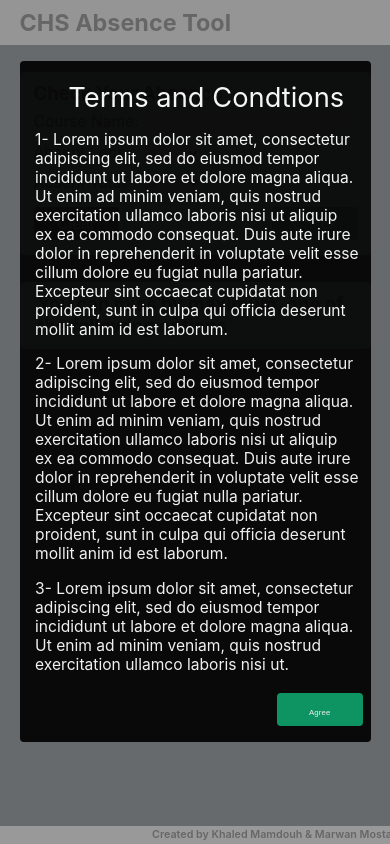
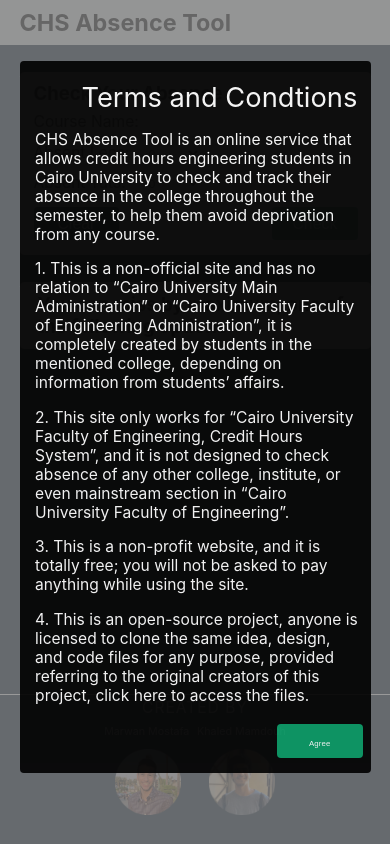
Before and after one commit to Marwan-9/absence-tracking-site, a PHP site: page / in a window 390 px wide. Run offline with PHP 8.4, Linux system fonts and the light colour scheme.

Commit message:
commit 5

```diff
--- a/Styles.css
+++ b/Styles.css
@@ -14,20 +14,6 @@ option:hover{
     cursor: pointer;
 }
 
-footer {
-    position: fixed;
-    left: 0;
-    height:1.25vw;
-    bottom:0;
-    font-size:1vw;
-    padding-left: 77vw;
-    padding-bottom: 0.2vw;;
-    width: 100%;
-    background-color:white;
-    color: black;
-    font-weight: 600;
-    text-align: left;
- }
 
  ul {
     list-style: none;
@@ -36,6 +22,71 @@ footer {
  a, a:visited, a:hover{
     text-decoration: none;
     color:black;
+ }
+
+ footer{
+    position: absolute;
+    top:48vw;
+    width: 100%;
+    height: 0.05vw;
+    background-color: white;
+ }
+
+ .HeaderDiv{
+    margin: 0vw auto 0vw ;
+    width: fit-content;
+    font-size: 1.75vw;
+    letter-spacing: 0.25vw;
+    padding: 0%;
+    color: white;
+ }
+
+ .textDiv{
+    display: inline-block;
+    display: flex;
+    width:fit-content;
+    margin: 0vw auto 0vw ;
+    font-size: 1.25vw;
+    color: white;
+}
+
+.text{
+    margin-top: 1vw;
+    margin-left: 1vw;
+    margin-right: 1vw;
+}
+
+.headerText{
+    margin-bottom: 0vw;
+    margin-top: 0.5vw;
+}
+
+.imgDiv{
+    width:fit-content;
+    margin: 0vw auto 0vw ;
+    margin-bottom: 1.5vw;
+    display: flex;
+ }
+
+ .hoverDiv {
+    width: fit-content;
+    padding-left: 1vw;
+    padding-right: 1vw;
+    cursor: pointer;
+
+	-webkit-transform: scale(1);
+	transform: scale(1);
+	-webkit-transition: .3s ease-in-out;
+	transition: .3s ease-in-out;
+}
+.hoverDiv:hover {
+	-webkit-transform: scale(1.1);
+	transform: scale(1.1);
+}
+
+.img{
+    height: 9vw;
+    width: 9vw;
  }
 
 /*=========================================IDs=========================================*/
@@ -207,7 +258,9 @@ footer {
 }
 
 
-
+#openSourceLink:hover{
+    text-decoration: underline;
+}
 
 /*==============================================Classes========================================*/
 
@@ -287,7 +340,60 @@ footer {
     display: none;
 }
 
+
 /*===================================Terms and Conditions Classes=========================*/
+
+footer{
+    top:178vw;
+ }
+
+ .HeaderDiv{
+    font-size: 4vw;
+
+ }
+
+ .textDiv{
+    display: inline-block;
+    display: flex;
+    width:fit-content;
+    margin: 0vw auto 0vw ;
+    font-size: 2.75vw;
+    color: white;
+}
+
+.text{
+}
+
+.headerText{
+    margin-bottom: 1vw;
+    margin-top: 1vw;
+}
+
+.imgDiv{
+    padding-bottom: 2.5vw;
+ }
+
+ .hoverDiv {
+    width: fit-content;
+    padding-left: 3.5vw;
+    padding-right: 3.5vw;
+    cursor: pointer;
+
+	-webkit-transform: scale(1);
+	transform: scale(1);
+	-webkit-transition: .3s ease-in-out;
+	transition: .3s ease-in-out;
+}
+.hoverDiv:hover {
+	-webkit-transform: scale(1.1);
+	transform: scale(1.1);
+}
+
+.img{
+    height: 17vw;
+    width: 17vw;
+ }
+
 
 .TandCOuter{
     position: absolute;
@@ -316,8 +422,8 @@ footer {
 
 .TandC_header{
     color:white;
-    font-size: 2vw;
-    padding: 0vw 0vw 0vw 15vw;
+    font-size: 2.02vw;
+    text-align: center;
 }
 .TandC_content{
     color:white;
@@ -329,7 +435,7 @@ footer {
     background-color: #059862;
     float: right;
              /* Top   right  bottom  left */
-     margin:  1.5vw      2vw   2vw   1.25vw ;
+     margin:  2.1vw      2vw   2vw   1.25vw ;
 }
 
 .acceptButton:hover{
@@ -366,6 +472,8 @@ footer {
     font-weight: 300;
   }
 
+
+
   .hide{
     display: none;
   }
@@ -375,20 +483,7 @@ footer {
 /*==================================== Mobile Phone Compatibility ================================== */
 @media only screen and (max-width: 1024px) {
 
-    footer {
-        left: 0;
-        height:3.5vw;
-        bottom:0;
-        font-size:2.75vw;
-        padding-left: 39vw;
-        padding-bottom: 0.5vw;
-        padding-top: 0.5vw;
-        width: 100%;
-        background-color:white;
-        color: black;
-        font-weight: 600;
-        text-align: left;
-     }
+
 
     /*==========================================IDs=======================================*/
     #TopBarTitle{
--- a/index.html
+++ b/index.html
@@ -119,25 +119,25 @@
                   Terms and Condtions
                 </p>
 
-                <p class="TandC_content"> 1- Lorem ipsum dolor sit amet, consectetur adipiscing elit,
-                    sed do eiusmod tempor incididunt ut labore et dolore magna aliqua.
-                    Ut enim ad minim veniam, quis nostrud exercitation ullamco laboris nisi ut
-                    aliquip ex ea commodo consequat. Duis aute irure dolor in reprehenderit in
-                    voluptate velit esse cillum dolore eu fugiat nulla pariatur.
-                    Excepteur sint occaecat cupidatat non proident, sunt in culpa qui officia
-                    deserunt mollit anim id est laborum.</p>
+                <p class="TandC_content"> CHS Absence Tool is an online service that allows credit hours engineering students
+                  in Cairo University to check and track their absence in the college throughout the semester,
+                  to help them avoid deprivation from any course.  </p>
 
-                <p class="TandC_content"> 2- Lorem ipsum dolor sit amet, consectetur adipiscing elit,
-                   sed do eiusmod tempor incididunt ut labore et dolore magna aliqua.
-                   Ut enim ad minim veniam, quis nostrud exercitation ullamco laboris nisi ut
-                   aliquip ex ea commodo consequat. Duis aute irure dolor in reprehenderit in
-                   voluptate velit esse cillum dolore eu fugiat nulla pariatur.
-                   Excepteur sint occaecat cupidatat non proident, sunt in culpa qui officia
-                   deserunt mollit anim id est laborum.</p>
+                <p class="TandC_content"> 1. This is a non-official site and has no relation to
+                  “Cairo University Main Administration” or “Cairo University Faculty of Engineering Administration”,
+                   it is completely created by students in the mentioned college,
+                   depending on information from students’ affairs.</p>
 
-                <p class="TandC_content"> 3- Lorem ipsum dolor sit amet, consectetur adipiscing elit,
-                   sed do eiusmod tempor incididunt ut labore et dolore magna aliqua.
-                   Ut enim ad minim veniam, quis nostrud exercitation ullamco laboris nisi ut. </p>
+                <p class="TandC_content"> 2. This site only works for “Cairo University Faculty of Engineering, Credit Hours System”,
+                  and it is not designed to check absence of any other college, institute,
+                  or even mainstream section in “Cairo University Faculty of Engineering”. </p>
+
+                <p class="TandC_content"> 3. This is a non-profit website, and it is totally free;
+                  you will not be asked to pay anything while using the site. </p>
+
+                  <p class="TandC_content"> 4. This is an open-source project, anyone is licensed to clone the same idea,
+                    design, and code files for any purpose, provided referring to the original creators of this project,
+                    <a href= "www.github.com" style="color:white; cursor: pointer;" id="openSourceLink">click here</a> to access the files. </p>
 
                    <button class="buttonStyle acceptButton"><span class="buttonText">Agree</span></button>
 
@@ -149,7 +149,24 @@
     <iframe name="frame" style="display: none;"></iframe>
 </body>
 <footer>
-  Created by Khaled Mamdouh & Marwan Mostafa
+    <div class="footerDiv">
+      <div class="HeaderDiv">
+            <p class="headerText">CREATED BY</p>
+      </div>
+      <div class="textDiv">
+            <p class="text">Marwan Mostafa</p>
+            <p class="text">Khaled Mamdouh</p>
+      </div>
+      <div class="imgDiv">
+            <div class="hoverDiv">
+            <img src="ma.png" class="img">
+            </div>
+            <div class="hoverDiv">
+            <img src="kh.png" class="img">
+            </div>
+      </div>
+    </div>
 </footer>
+
 <script src="script.js"></script>
 </html>
--- a/script.js
+++ b/script.js
@@ -21,10 +21,16 @@ const crdsErrorTextBox = document.getElementById("crdsErrorTextBox");
 const courseNameErrorTextBox = document.getElementById("courseNameErrorTextBox");
 const reportButton = document.getElementById("ErrorButton");
 
-//5. Terms and Conditions Panel Components
+
+//5.Footer Components
+const pics= document.getElementsByClassName("hoverDiv");
+
+//6. Terms and Conditions Panel Components
 const forthDiv= document.getElementById("forthDiv");
 const termsWindow = document.getElementById("TandCInner");
 const agreeButton=document.getElementsByClassName("acceptButton");
+
+
 
 //==== Global Variables
 let coursesArray = [];
@@ -58,6 +64,11 @@ checkButton.addEventListener("click",checking);
 
 //6. clearing(), Clears all the textboxs and make the app ready for new request.
 clearButton.addEventListener("click",clearing);
+
+//7. linkedin(), opens our linkedIn profiles.
+pics[0].addEventListener("click",linkedIn1);
+pics[1].addEventListener("click",linkedIn2);
+
 
 
 
@@ -188,9 +199,18 @@ function clearing(){
     keyFrameManuiplater(0,6);
   }
   setTimeout(function(){warningLabel[0].classList.remove('wipeText')}, 0);
+}
 
+function linkedIn1(){
+     window.open("https://www.linkedin.com/in/marwan8/","_blank");
+}
+
+function linkedIn2(){
+  let kh ="https://www.linkedin.com/in/khalidmamdou7/";
+  window.open(kh,"_blank");
 
 }
+
 
 //==== Utilities Functions (Being called by main functions):
 //1-
```
Also changed, not shown: kh.png (added), ma.png (added).
